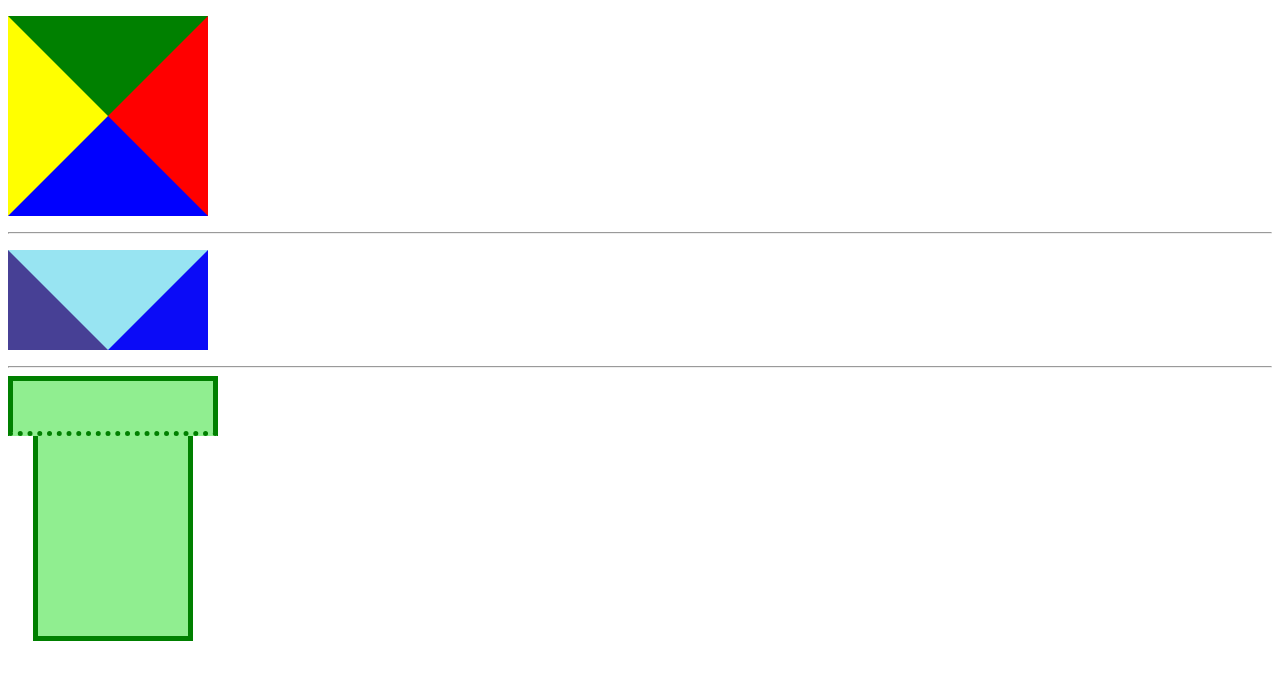
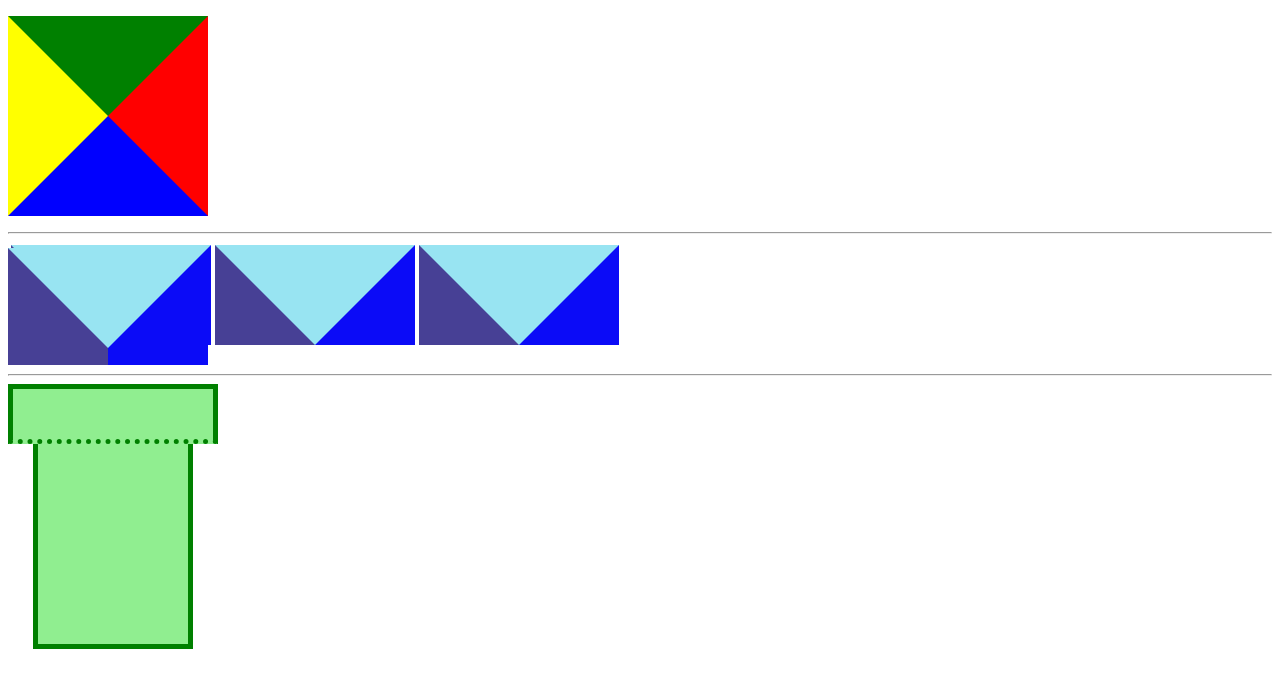
Before and after one commit to cocoflyliu/7-1-HW4, a plain HTML site: page index.html in a window 1280 px wide. Drawn offline with Linux system fonts and the light colour scheme.

Commit message:
二四未

```diff
--- a/index.html
+++ b/index.html
@@ -9,9 +9,32 @@
   <body>
 
 <p class="colorbox"></p>
+
+
+
 <hr>
-<p class="abc"></p>
+<table>
+    <tr>
+        <td>
+           <div class="abc"></div>
+        </td>
+        <td>
+           <div class="abc"></div>
+        </td>
+        <td>
+           <div class="abc"></div>
+        </td>
+    </tr>
+</table>
+
+
+<div>
+    <span class="abc"></span>
+</div>
+
+
 <hr>
+
 <p class="top"></p>
 <p class="bottom"></p>
 
--- a/main.css
+++ b/main.css
@@ -7,11 +7,19 @@ border-bottom: 100px solid blue;
 border-left: 100px solid yellow;
   width:0px
 }
-p.abc {
+div.abc {
   border-top: 100px solid #98e4f2;
 border-right: 100px solid #0b0bf7;
 border-left: 100px solid #474095;
   width:0px
+}
+span.abc {
+  border-top: 100px solid #98e4f2;
+border-right: 100px solid #0b0bf7;
+border-left: 100px solid #474095;
+  width:0px
+      margin:500px;
+
 }
 
 p.top {
```
